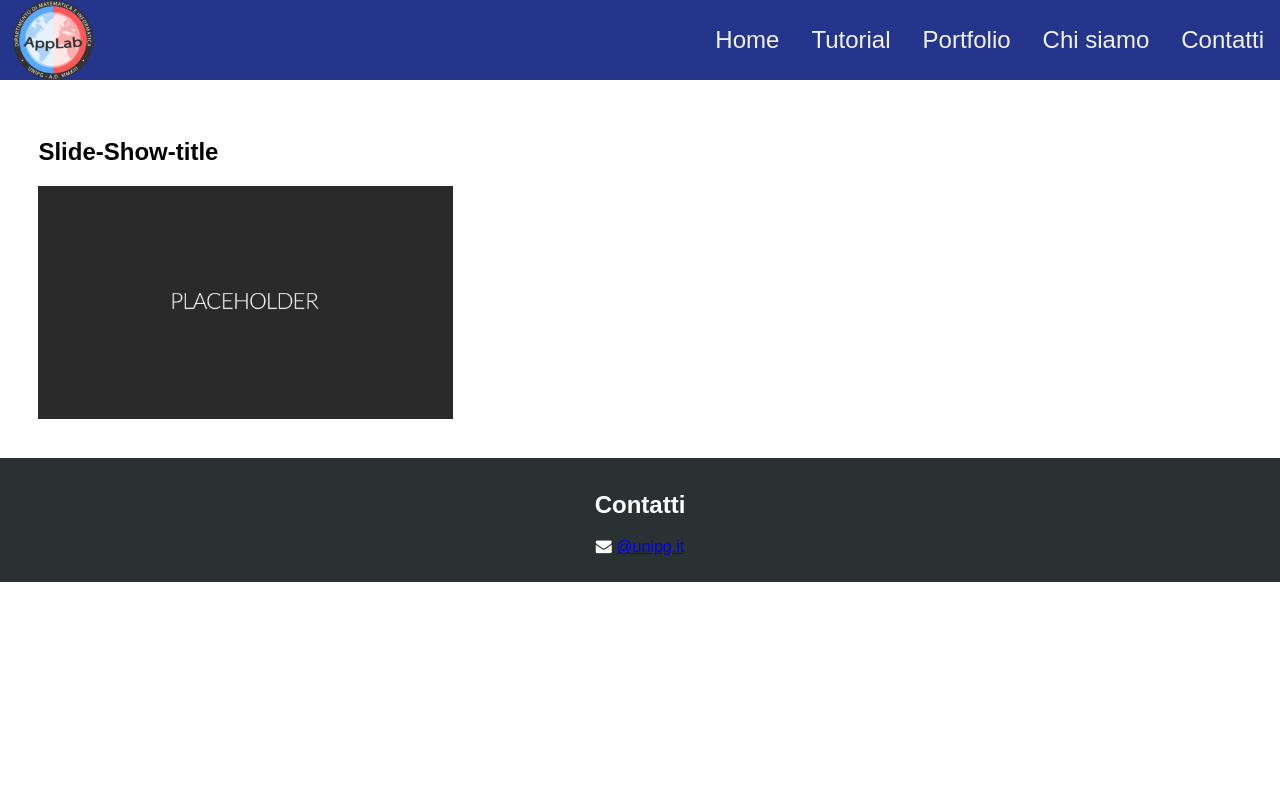
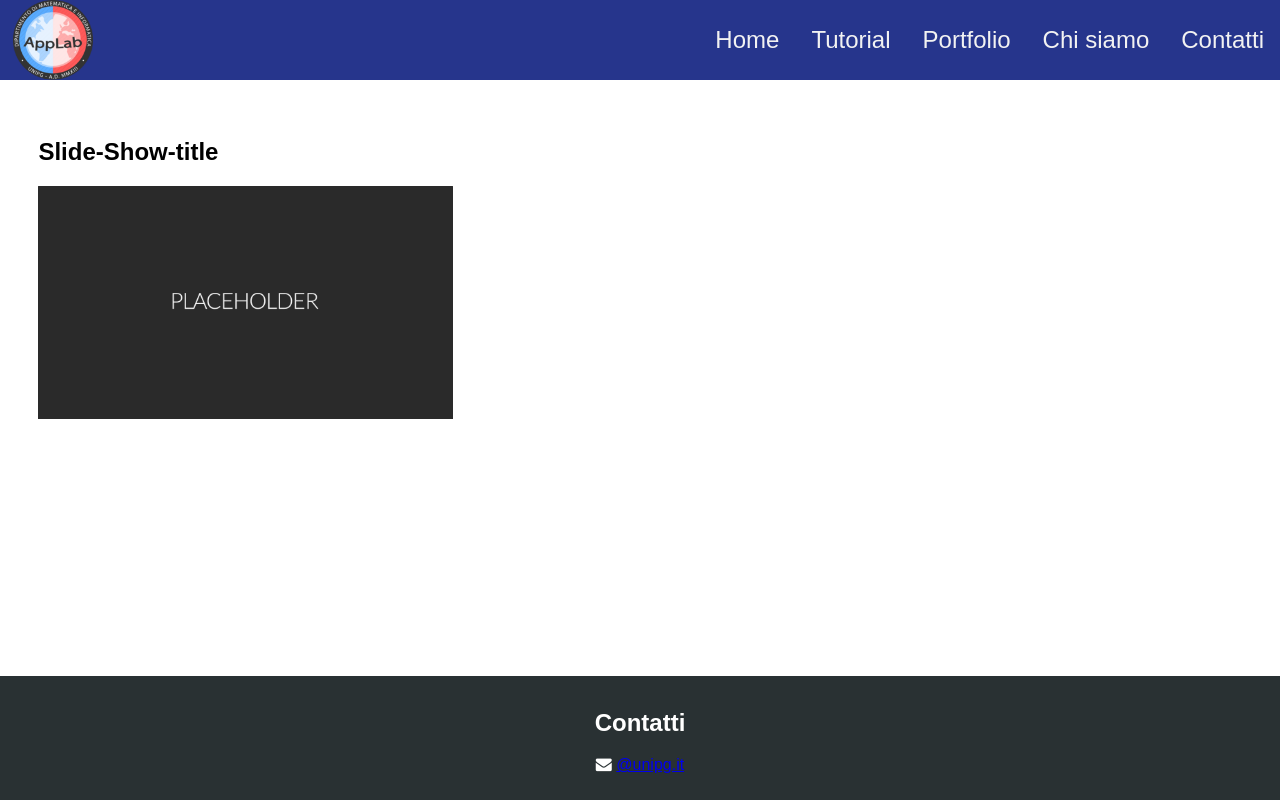
Before and after one commit to AppLab-UniPg/AppLab, a PHP site: page /index.html in a window 1280 px wide. Run offline with PHP 8.4, Linux system fonts and the light colour scheme.

Commit message:
fix footer

```diff
--- a/style.css
+++ b/style.css
@@ -5,6 +5,8 @@
 body {
   margin: 0;
   font-family: Arial, Helvetica, sans-serif;
+  position: relative;
+  min-height: 70vh;
 }
 
 /* Footer */
@@ -13,8 +15,8 @@ footer {
   background-color: #293133;
   color: white;
   padding: 1% 15% 2%;
-  position: relative;
-  bottom: 0;
+  position: absolute;
+  bottom: -30vh;
   width: 100vw;
   /*padding: 2% 15% 4%;*/
 }
```
